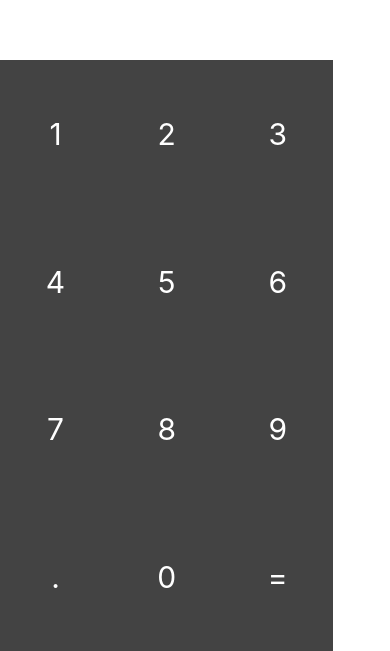
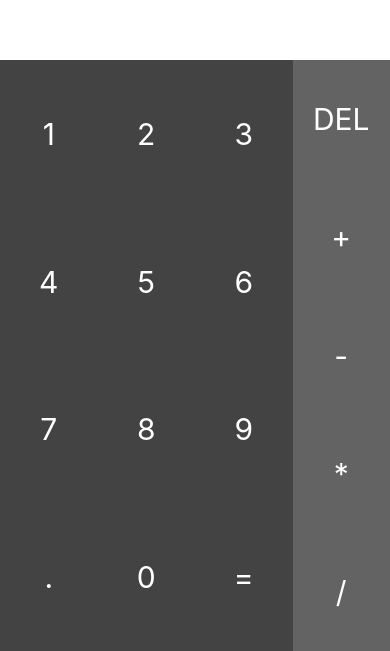
Before and after one commit to MiguelGarcia95/react-native-calculator, a React Native app: screen / in a window 390 px wide. Shown: the part 193-844 px from the top of the page. Built offline with nearby package versions, Linux system fonts and the light colour scheme.

Commit message:
seperate app into components

```diff
--- a/App.js
+++ b/App.js
@@ -83,15 +83,6 @@ export default class App extends Component {
       rows.push(<View key={nums[i][0]} style={styles.row}>{row}</View>)
     }
 
-    let ops = [];
-    for(let i = 0; i < 5; i++) {
-      ops.push(
-        <TouchableOpacity key={this.operations[i]}  style={styles.btn} onPress={() => this.operate(this.operations[i])}>
-          <Text style={styles.btntext}>{this.operations[i] }</Text>
-        </TouchableOpacity>
-      )
-    }
-
     return (
       <View style={styles.container}>
         <View style={styles.result}>
@@ -104,9 +95,7 @@ export default class App extends Component {
           <View style={styles.numbers}>
             {rows}
           </View>
-          <View style={styles.operations}>
-            {ops}
-          </View>
+          <OperationsColumn operations={this.operations} operate={this.operate} />
         </View>
       </View>
     );
--- a/src/components/OperationsColumn.js
+++ b/src/components/OperationsColumn.js
@@ -1,5 +1,5 @@
 import React from 'react'
-import { Text, View, StyleSheet } from 'react-native'
+import { StyleSheet, Text, TouchableOpacity, View} from 'react-native'
 
 const displayOperations = (operations, operate) => {
   return operations.map(operation => {
@@ -11,10 +11,10 @@ const displayOperations = (operations, operate) => {
   })
 }
 
-const OperationsColumn = () => {
+const OperationsColumn = ({operations, operate}) => {
   return (
     <View style={styles.operations}>
-
+      {displayOperations(operations, operate)}
     </View>
   )
 }
@@ -25,7 +25,17 @@ const styles = StyleSheet.create({
     justifyContent: 'space-around',
     backgroundColor: '#636363',
     alignItems: 'stretch',
-  }
+  },
+  btntext: {
+    fontSize: 30,
+    color: 'white'
+  },
+  btn: {
+    flex: 1,
+    alignItems: 'center',
+    alignSelf: 'stretch',
+    justifyContent: 'center'
+  },
 })
 
 // class OperationsColumn extends Component {
```
Also changed, not shown: src/components/NumberRows.js (added, +14 -0 lines).
